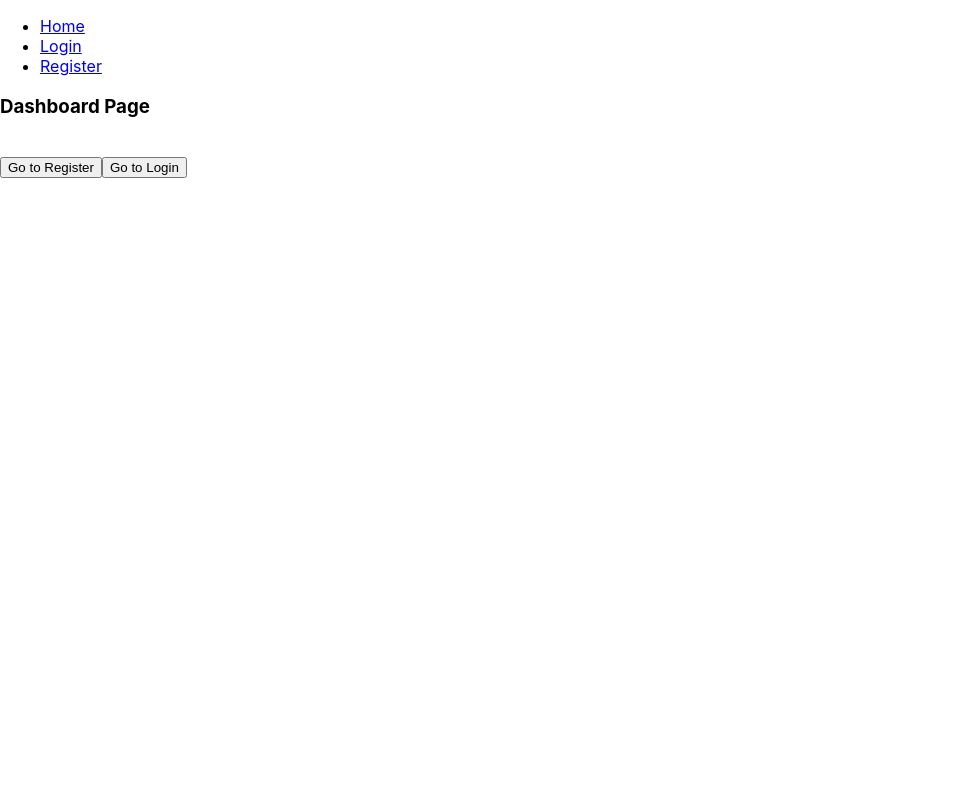
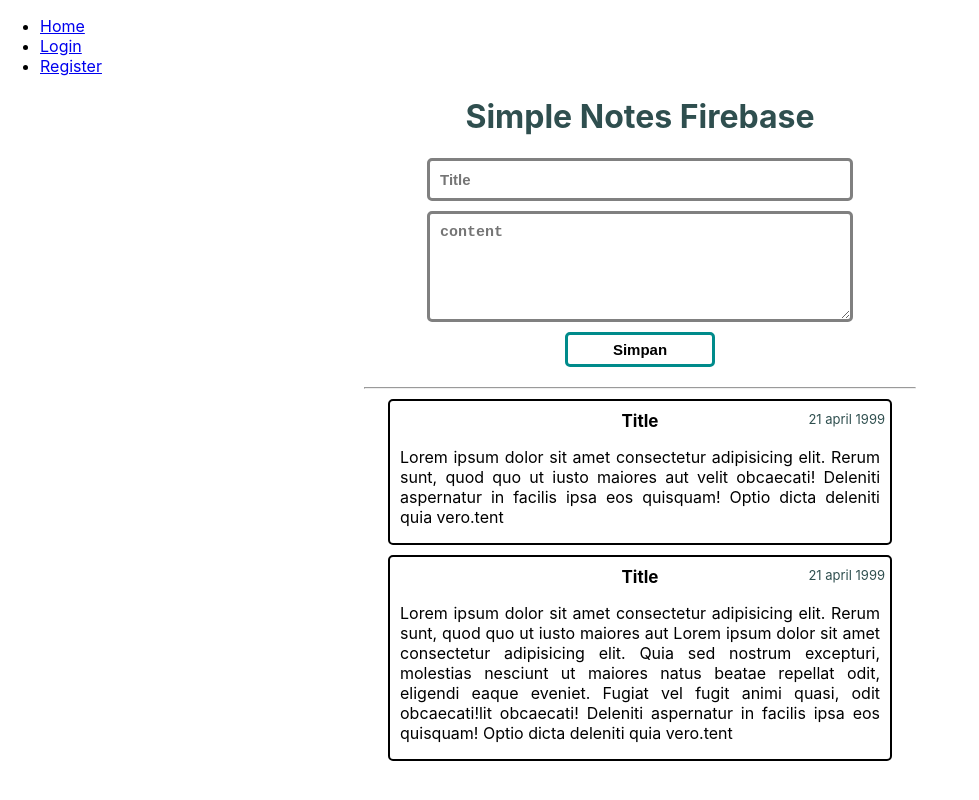
Before and after one commit to taufiqwahid/ReactJs-Notes-Firebase, a React app: page / in a window 1280 px wide. Shown: the whole page, without its empty margins (0-979 px from the left). Built offline with nearby package versions, Linux system fonts and the light colour scheme; some packages are replaced by stand-ins of ours.

Commit message:
Write and Read Database RealTime Firebase

```diff
--- a/package.json
+++ b/package.json
@@ -6,7 +6,7 @@
     "@testing-library/jest-dom": "^4.2.4",
     "@testing-library/react": "^9.3.2",
     "@testing-library/user-event": "^7.1.2",
-    "firebase": "^7.19.0",
+    "firebase": "^7.21.0",
     "node-sass": "^4.14.1",
     "react": "^16.13.1",
     "react-dom": "^16.13.1",
--- a/public/index.html
+++ b/public/index.html
@@ -24,7 +24,7 @@
       work correctly both with client-side routing and a non-root public URL.
       Learn how to configure a non-root public URL by running `npm run build`.
     -->
-    <title>React App</title>
+    <title>Notes Firebase</title>
   </head>
   <body>
     <noscript>You need to enable JavaScript to run this app.</noscript>
--- a/src/config/firebase/index.js
+++ b/src/config/firebase/index.js
@@ -1,8 +1,9 @@
-import * as firebase from "firebase/app";
+import firebase from "firebase/app";
 import "firebase/auth";
+import "firebase/database";
 
 // Your web app's Firebase configuration
-var firebaseConfig = {
+const firebaseConfig = {
   apiKey: "AIzaSyA3fAvJa4l6v19mWUCFaWdLKj9IoBgmvd4",
   authDomain: "reactjs-notes-10b1b.firebaseapp.com",
   databaseURL: "https://reactjs-notes-10b1b.firebaseio.com",
@@ -16,4 +17,7 @@
 // Initialize Firebase
 firebase.initializeApp(firebaseConfig);
 
+// Get a reference to the database service
+export const database = firebase.database();
+
 export default firebase;
--- a/src/config/redux/action/index.js
+++ b/src/config/redux/action/index.js
@@ -1,13 +1,5 @@
 import firebase from "../../firebase";
-
-export const changeTitlePage = (dispatch) => {
-  setTimeout(() => {
-    dispatch({
-      type: "CHANGE_ISTITLEPAGE",
-      value: "asdaasdasd",
-    });
-  }, 3000);
-};
+import { database } from "../../firebase";
 
 export const registerUserAPI = (data) => (dispatch) => {
   dispatch({ type: "CHANGE_ISLOADING", value: true });
@@ -51,6 +43,7 @@
         };
 
         console.log("SignIn = ", res);
+        console.log(dataUser);
         dispatch({ type: "CHANGE_ISLOADING", value: false });
         dispatch({ type: "CHANGE_ISLOGIN", value: true });
         dispatch({ type: "CHANGE_ISUSER", value: dataUser });
@@ -73,3 +66,14 @@
       });
   });
 };
+
+export const addDataToFirebase = (data) => (dispatch) => {
+  firebase
+    .database()
+    .ref("notes/" + data.userId)
+    .set({
+      title: data.title,
+      content: data.content,
+      date: data.date,
+    });
+};
--- a/src/config/redux/reducer/index.js
+++ b/src/config/redux/reducer/index.js
@@ -3,7 +3,6 @@
 
 const initialState = {
   //membuat nilai state/ props data
-  isTitlePage: "Dashboard Page",
   popUp: "PopUp",
   isLoading: false,
   isLogin: false,
@@ -12,12 +11,6 @@
 
 // data yang sudah di ubah dikirim kembali ke state global
 const reducer = (state = initialState, action) => {
-  if (action.type === "CHANGE_ISTITLEPAGE") {
-    return {
-      ...state,
-      isUser: action.value,
-    };
-  }
   if (action.type === "CHANGE_POPUP") {
     return {
       ...state,
--- a/src/containers/pages/Dashboard/Dashboard.scss
+++ b/src/containers/pages/Dashboard/Dashboard.scss
@@ -0,0 +1,78 @@
+.notes {
+  display: block;
+  margin: auto;
+
+  h1 {
+    text-align: center;
+    color: darkslategray;
+  }
+
+  .inputContent {
+    display: flex;
+    flex-direction: column;
+    margin: auto;
+    align-items: center;
+    width: 300px;
+    margin-bottom: 20px;
+    input {
+      padding: 10px;
+      margin-bottom: 10px;
+      width: 400px;
+      border: 3px solid grey;
+      border-radius: 5px;
+      font-size: 15px;
+      font-weight: bold;
+    }
+    textarea {
+      padding: 10px;
+      width: 400px;
+      margin-bottom: 10px;
+      border: 3px solid grey;
+      border-radius: 5px;
+      font-weight: bold;
+
+      font-size: 15px;
+    }
+    button {
+      padding: 6px;
+      width: 150px;
+      background-color: white;
+      border: 3px solid darkcyan;
+      border-radius: 5px;
+      font-size: 15px;
+      font-weight: 700;
+      &:hover {
+        cursor: pointer;
+        border: 3px solid forestgreen;
+      }
+    }
+  }
+  hr {
+    max-width: 550px;
+  }
+  .content {
+    text-align: center;
+    border: 2px solid;
+    margin: 10px auto;
+    max-width: 500px;
+
+    border-radius: 5px;
+
+    h4 {
+      margin: 10px;
+      font-size: 17px;
+    }
+    .tanggal {
+      margin-top: -30px;
+      margin-right: 5px;
+      float: right;
+      font-size: 13px;
+      color: darkslategray;
+    }
+
+    .contentNotes {
+      text-align: justify;
+      padding: 0 10px;
+    }
+  }
+}
--- a/src/containers/pages/Dashboard/index.js
+++ b/src/containers/pages/Dashboard/index.js
@@ -1,28 +1,104 @@
 import React, { Component } from "react";
-import { Link } from "react-router-dom";
 import { connect } from "react-redux";
+import "../Dashboard/Dashboard.scss";
+import { addDataToFirebase } from "../../../config/redux/action";
 
 export class Dashboard extends Component {
+  state = {
+    title: "",
+    content: "",
+    data: "",
+  };
+
+  onInputChange = (e, type) => {
+    this.setState({
+      [type]: e.target.value,
+    });
+  };
+
+  handleSaveNotes = () => {
+    const { title, content } = this.state;
+    const data = {
+      title: title,
+      content: content,
+      date: new Date().getTime(),
+      userId: this.props.userData.uid,
+    };
+    if (data.userId === undefined) {
+      alert("Silahkan Login Dlu");
+      console.log("Tidak Ditemukan UID, Silahkan Login");
+      this.setState({
+        title: "",
+        content: "",
+        data: "",
+      });
+      const { history } = this.props;
+      history.push("/login");
+    } else {
+      this.props.saveNotes(data);
+    }
+    console.log("SAVE NOTES = ", data);
+  };
+
   render() {
+    const { title, content } = this.state;
     return (
-      <div>
-        <h3>{this.props.titlePageProps}</h3>
-        <div></div>
-        <br />
-        <Link to="/register">
-          <button>Go to Register</button>
-        </Link>
-        <Link to="/login">
-          <button>Go to Login</button>
-        </Link>
+      <div className="notes">
+        <h1>Simple Notes Firebase</h1>
+        <div className="inputContent">
+          <input
+            type="text"
+            placeholder="Title"
+            value={title}
+            onChange={(e) => this.onInputChange(e, "title")}
+          />
+          <textarea
+            name="content"
+            id="content"
+            rows="5"
+            placeholder="content"
+            value={content}
+            onChange={(e) => this.onInputChange(e, "content")}
+          ></textarea>
+          <button onClick={this.handleSaveNotes}>Simpan</button>
+        </div>
+        <hr />
+        <div className="content">
+          <h4>Title</h4>
+          <p className="tanggal">21 april 1999</p>
+          <p className="contentNotes">
+            Lorem ipsum dolor sit amet consectetur adipisicing elit. Rerum sunt,
+            quod quo ut iusto maiores aut velit obcaecati! Deleniti aspernatur
+            in facilis ipsa eos quisquam! Optio dicta deleniti quia vero.tent
+          </p>
+        </div>
+        <div className="content">
+          <h4>Title</h4>
+          <p className="tanggal">21 april 1999</p>
+          <p className="contentNotes">
+            Lorem ipsum dolor sit amet consectetur adipisicing elit. Rerum sunt,
+            quod quo ut iusto maiores aut Lorem ipsum dolor sit amet consectetur
+            adipisicing elit. Quia sed nostrum excepturi, molestias nesciunt ut
+            maiores natus beatae repellat odit, eligendi eaque eveniet. Fugiat
+            vel fugit animi quasi, odit obcaecati!lit obcaecati! Deleniti
+            aspernatur in facilis ipsa eos quisquam! Optio dicta deleniti quia
+            vero.tent
+          </p>
+        </div>
       </div>
     );
   }
 }
 
 const reduxState = (state) => ({
-  titlePageProps: state.isTitlePage,
+  userData: state.isUser,
 });
 
+const reduxDispatch = (dispatch) => {
+  return {
+    saveNotes: (data) => dispatch(addDataToFirebase(data)),
+  };
+};
+
 // connect(statenya, nilai state yg ingin diubah)
-export default connect(reduxState, null)(Dashboard);
+export default connect(reduxState, reduxDispatch)(Dashboard);
--- a/src/containers/pages/Register/index.js
+++ b/src/containers/pages/Register/index.js
@@ -32,6 +32,8 @@
         password: "",
       });
     }
+    const { history } = this.props;
+    history.push("/login");
   };
 
   render() {
```
Also changed, not shown: 1 other file.
